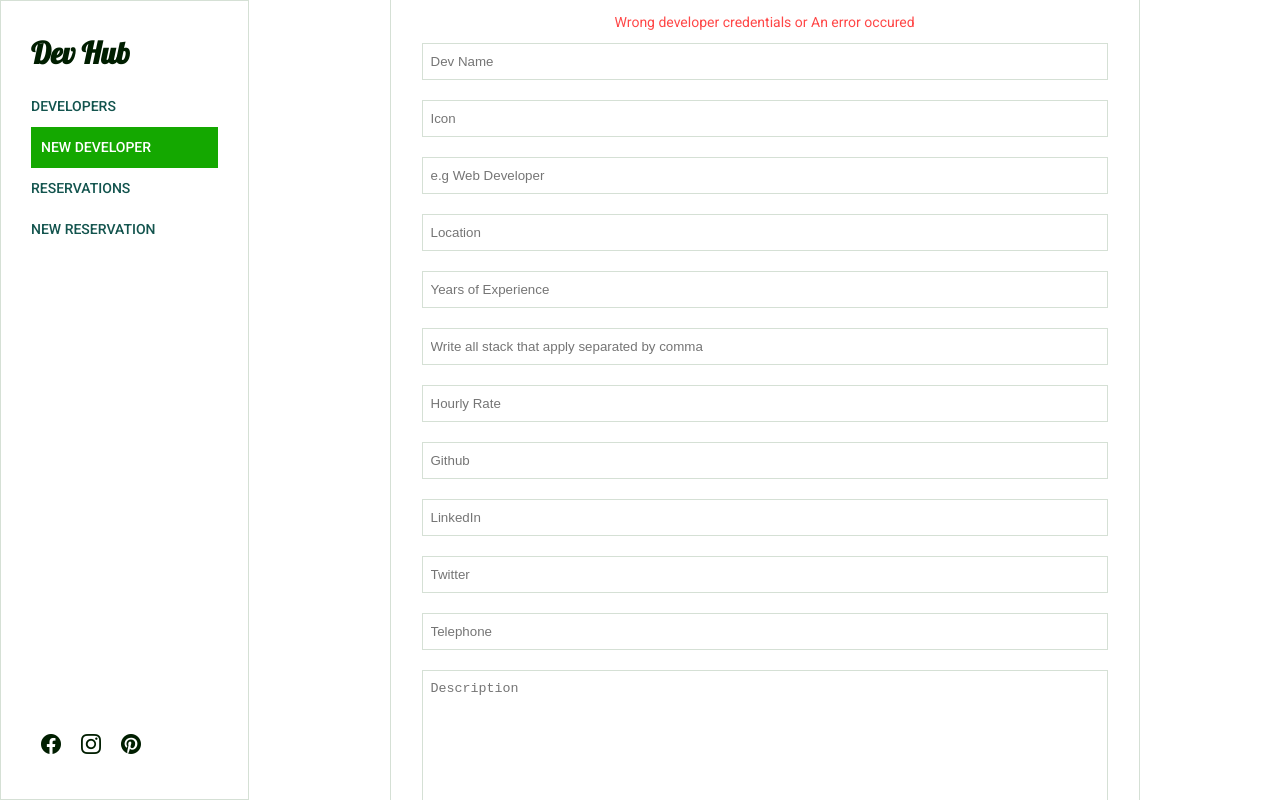
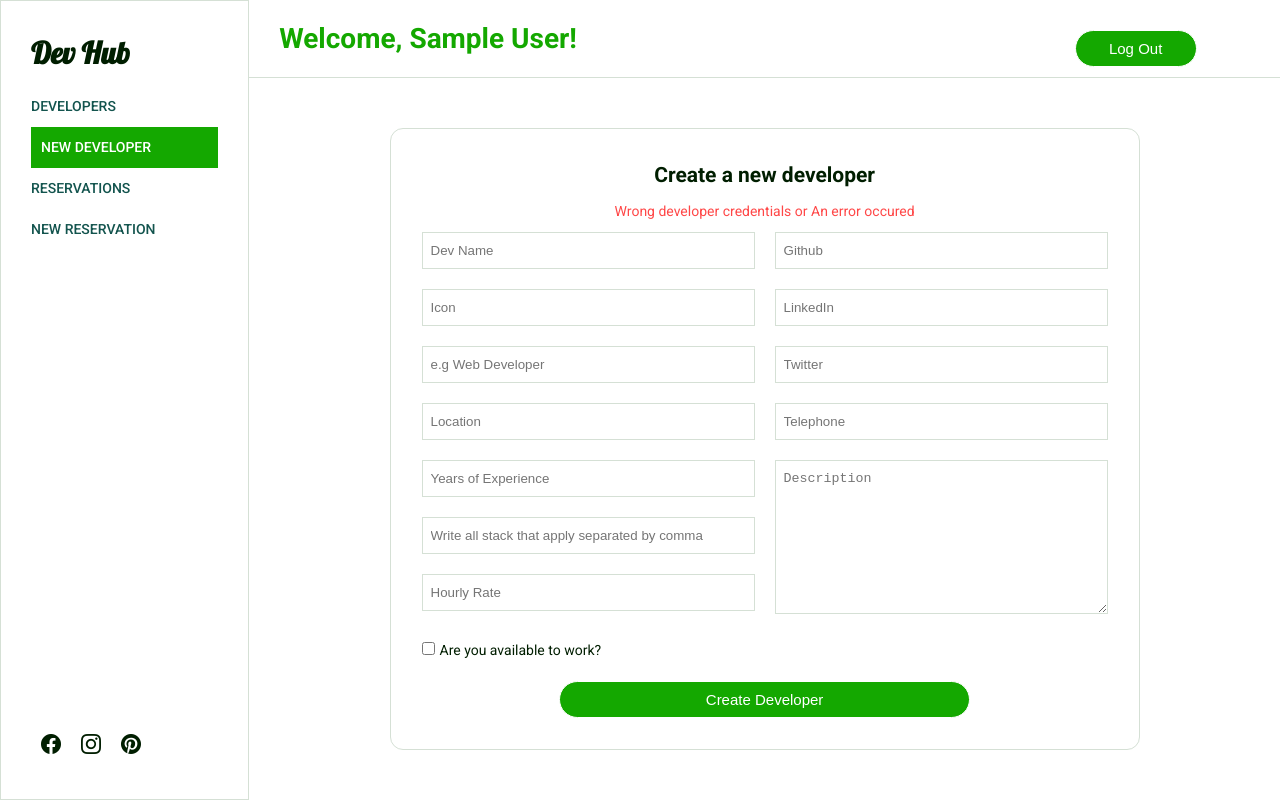
Before and after one commit to Nemwel-Boniface/book-a-dev-ui, a React (Create React App) app: page /create_dev in a window 1280 px wide. Shown: the top 800 px of the page. Built offline with nearby package versions, Linux system fonts and the light colour scheme; no server answers; sample sign-in values are in the browser's storage.

Commit message:
Update developer form style

```diff
--- a/src/pages/create_dev.js
+++ b/src/pages/create_dev.js
@@ -58,6 +58,8 @@ const CreateDev = () => {
               <p>Wrong developer credentials or An error occured</p>
             </div>
             )}
+            <div className="grid">
+              <div className="block1">
                 <input
                   className="field"
                   placeholder="Dev Name"
@@ -69,18 +71,6 @@ const CreateDev = () => {
                   value={dev.name}
                   required
                 />
-            {/* <input
-          className="field"
-          placeholder="Dev icon"
-          type="file"
-          id="icon"
-          name="icon"
-          minLength="1"
-          maxLength="100"
-          onChange={handleChange}
-          value={dev.icon}
-          required
-        /> */}
                 <input
                   className="field"
                   placeholder="Icon"
@@ -132,7 +122,6 @@ const CreateDev = () => {
                   onChange={handleChange}
                   required
                 />
-
                 <input
                   className="field"
                   placeholder="Hourly Rate"
@@ -143,6 +132,9 @@ const CreateDev = () => {
                   required
                 />
 
+              </div>
+
+              <div className="block2">
                 <input
                   className="field"
                   placeholder="Github"
@@ -202,9 +194,11 @@ const CreateDev = () => {
                   onChange={handleChange}
                   required
                 />
+              </div>
+            </div>
             <label htmlFor="available">
               <input
-                className="field"
+                className="check"
                 type="checkbox"
                 id="available"
                 name="available"
```
Lines whose indentation alone changed are shown as unchanged.
